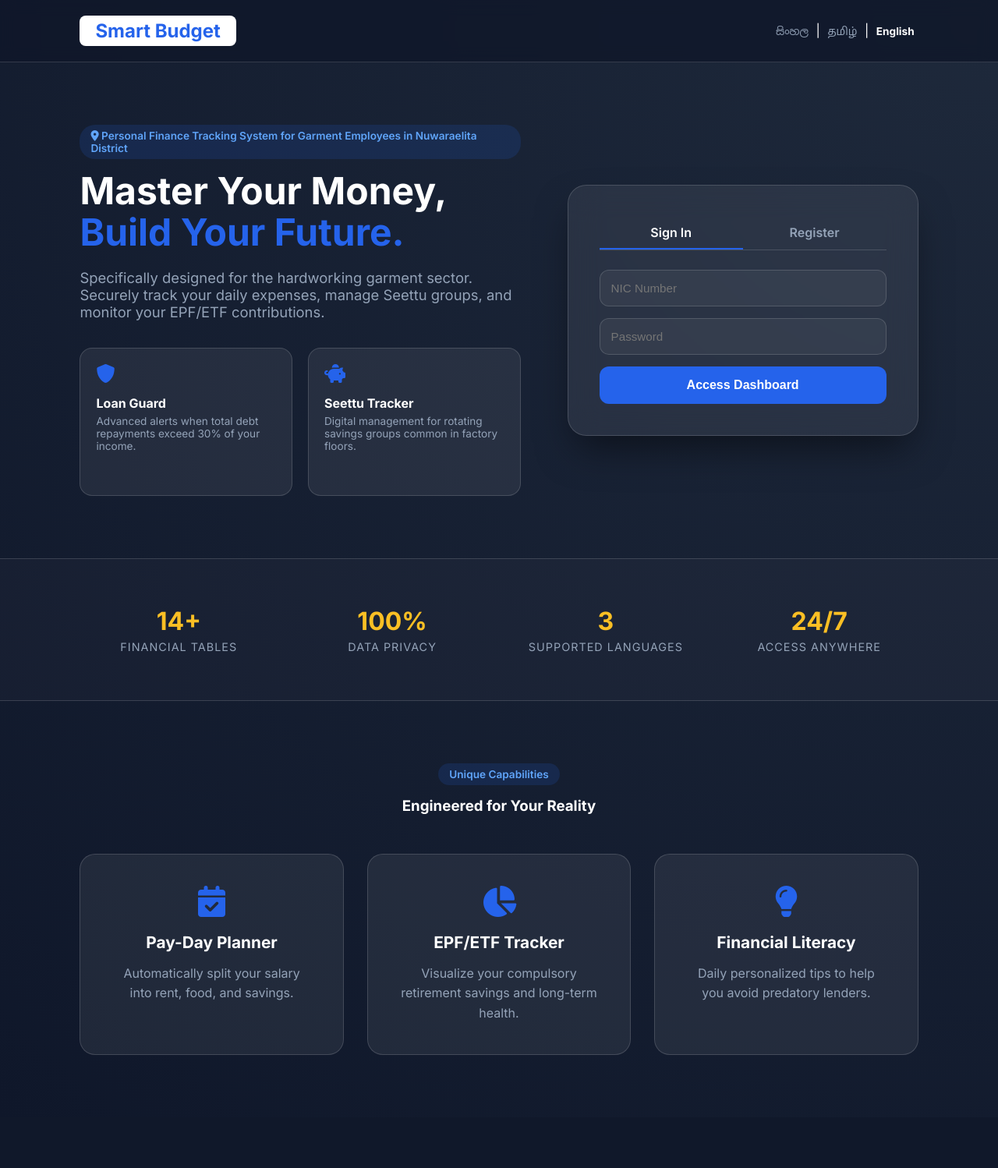
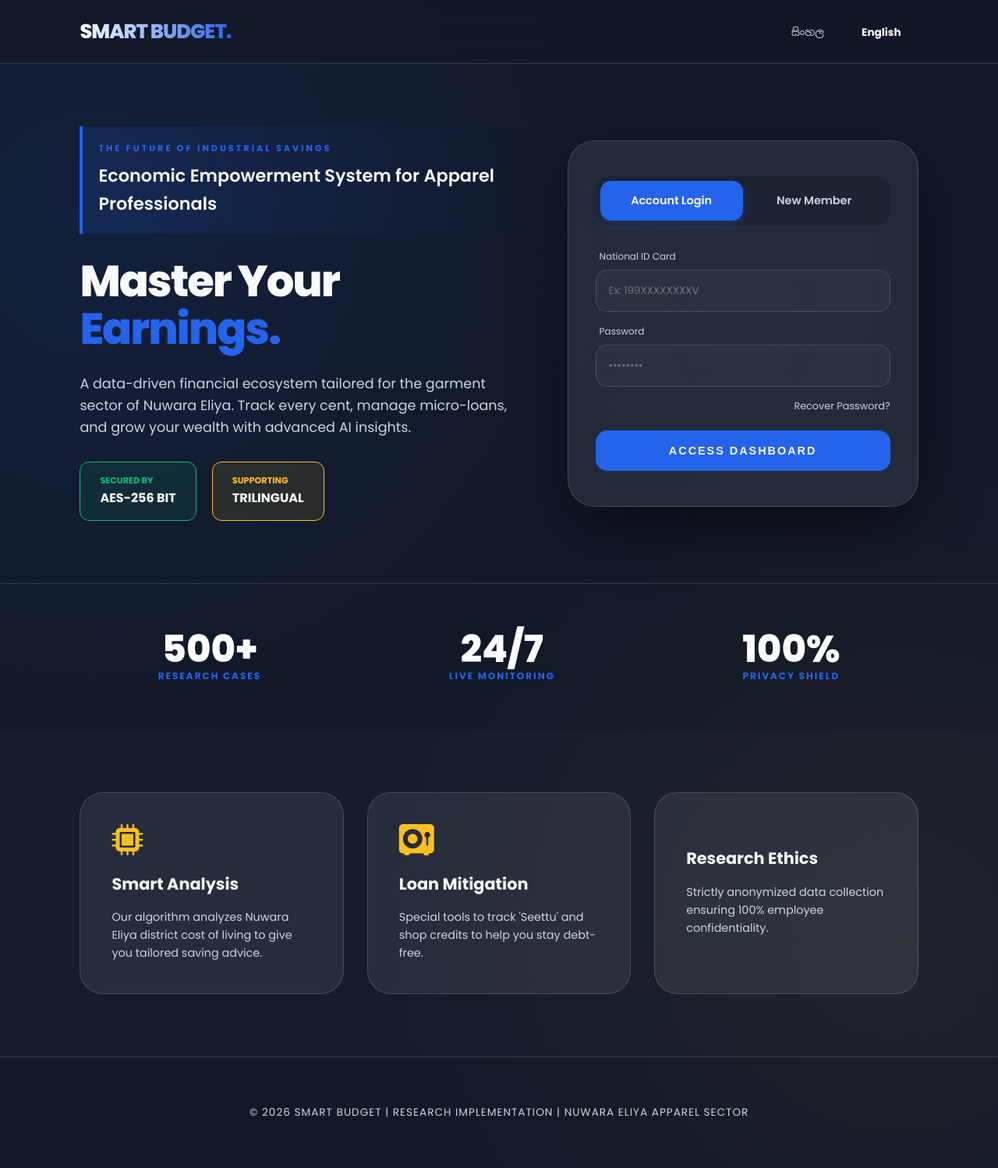
Before and after one commit to DilushaRathnayake/Final-Project, a PHP site: page /index.php in a window 1280 px wide. Shown: the whole page at 78% size. Before the commit the page ends 1353 px from the top, so only its background shows below. Run offline with PHP 8.4, Linux system fonts and the light colour scheme.

Commit message:
Update index.php

```diff
--- a/index.php
+++ b/index.php
@@ -11,250 +11,283 @@ if(isset($_SESSION['user_id'])) {
 <head>
     <meta charset="UTF-8">
     <meta name="viewport" content="width=device-width, initial-scale=1.0">
-    <title><?php echo $text['title']; ?></title>
+    <title>Smart Budget - <?php echo $text['title'] ?? 'Digital Financial Hub'; ?></title>
     <link rel="stylesheet" href="https://cdnjs.cloudflare.com/ajax/libs/font-awesome/6.0.0/css/all.min.css">
-    <link href="https://fonts.googleapis.com/css2?family=Inter:wght@300;400;600;700&family=Noto+Sans+Sinhala&family=Noto+Sans+Tamil&display=swap" rel="stylesheet">
+    <link href="https://fonts.googleapis.com/css2?family=Poppins:wght@300;400;500;600;700;800&family=Noto+Sans+Sinhala:wght@400;700&family=Noto+Sans+Tamil:wght@400;700&display=swap" rel="stylesheet">
 
     <style>
         :root {
             --primary-blue: #2563eb;
-            --dark-bg: #0f172a;
-            --glass: rgba(255, 255, 255, 0.07);
-            --glass-border: rgba(255, 255, 255, 0.15);
+            --accent-glow: rgba(59, 130, 246, 0.4);
+            /* --- THAWATH LIGHT COLOR THEME EKAK --- */
+            --dark-bg: #111827; /* Kalin thibbe #030712 */
+            --glass: rgba(255, 255, 255, 0.08); /* Contrasting clarity wadi kala */
+            --glass-border: rgba(255, 255, 255, 0.15); /* Clarity wadi kala */
             --accent-gold: #fbbf24;
+            --success-green: #10b981;
+            --text-main: #f8fafc;
+            --text-dim: #cbd5e1; /* Lights thawa wenas kala */
         }
 
         * { margin: 0; padding: 0; box-sizing: border-box; }
+
         body {
-            background: radial-gradient(circle at top right, #1e293b, #0f172a);
-            color: white;
-            font-family: 'Inter', 'Noto Sans Sinhala', 'Noto Sans Tamil', sans-serif;
+            background: var(--dark-bg);
+            background-image:
+                radial-gradient(circle at 10% 20%, rgba(37, 99, 235, 0.1) 0%, transparent 40%),
+                radial-gradient(circle at 90% 80%, rgba(251, 191, 36, 0.05) 0%, transparent 40%);
+            color: var(--text-main);
+            font-family: 'Poppins', 'Noto Sans Sinhala', sans-serif;
+            line-height: 1.6;
             min-height: 100vh;
             overflow-x: hidden;
         }
 
+        /* Animated Loader */
+        #otp-loader {
+            display: none; position: fixed; top: 0; left: 0; width: 100%; height: 100%;
+            background: rgba(17, 24, 39, 0.98); z-index: 10001; justify-content: center; align-items: center; flex-direction: column;
+        }
+        .spinner {
+            width: 60px; height: 60px; border: 3px solid transparent; border-top-color: var(--primary-blue);
+            border-radius: 50%; animation: spin 0.8s cubic-bezier(0.68, -0.55, 0.265, 1.55) infinite;
+            box-shadow: 0 0 15px var(--accent-glow);
+        }
+        @keyframes spin { to { transform: rotate(360deg); } }
+
+        /* Navbar Enhancement */
         nav {
             display: flex; justify-content: space-between; align-items: center; padding: 20px 8%;
-            background: rgba(15, 23, 42, 0.8); backdrop-filter: blur(10px);
+            background: rgba(17, 24, 39, 0.7); backdrop-filter: blur(20px);
             position: sticky; top: 0; z-index: 1000; border-bottom: 1px solid var(--glass-border);
         }
         .logo-badge {
-            background: white; color: var(--primary-blue);
-            padding: 5px 20px; border-radius: 8px; font-weight: 800; font-size: 1.5rem;
-        }
-        .lang-switch a {
-            font-size: 0.85rem;
-            color: #94a3b8;
-            text-decoration: none;
-            margin: 0 5px;
-            transition: 0.3s;
-        }
-        .lang-switch a.active { color: white; font-weight: bold; }
-
-        .hero-container {
-            display: flex; align-items: center; justify-content: center;
-            padding: 80px 8%; gap: 60px; flex-wrap: wrap;
+            font-size: 1.6rem; font-weight: 800; letter-spacing: -1px;
+            background: linear-gradient(to right, #fff, var(--primary-blue));
+            -webkit-background-clip: text; -webkit-text-fill-color: transparent;
         }
 
+        .lang-switch a { font-size: 0.85rem; color: var(--text-dim); text-decoration: none; margin: 0 12px; transition: 0.3s; padding: 5px 10px; border-radius: 8px; }
+        .lang-switch a:hover { background: var(--glass); color: white; }
+
+        .hero-container { display: flex; align-items: center; justify-content: center; padding: 80px 8%; gap: 60px; flex-wrap: wrap; }
+
         .hero-text { flex: 1; max-width: 600px; }
-        .hero-text h2 { font-size: 3rem; margin-bottom: 20px; line-height: 1.1; }
-        .hero-text p { color: #94a3b8; font-size: 1.15rem; margin-bottom: 35px; }
+        .topic-highlight {
+            background: linear-gradient(90deg, rgba(37, 99, 235, 0.15), transparent);
+            border-left: 4px solid var(--primary-blue);
+            padding: 20px; margin-bottom: 30px; border-radius: 0 16px 16px 0;
+            backdrop-filter: blur(10px);
+        }
+        .topic-highlight span { text-transform: uppercase; letter-spacing: 3px; font-size: 0.7rem; color: var(--primary-blue); font-weight: 700; margin-bottom: 8px; display: block; }
+        .topic-highlight h1 { font-size: 1.4rem; font-weight: 600; color: var(--text-main); }
 
+        .hero-text h2 { font-size: 3.5rem; margin-bottom: 25px; line-height: 1.1; font-weight: 800; letter-spacing: -2px; }
+        .hero-text p { color: var(--text-dim); font-size: 1.1rem; margin-bottom: 30px; }
+
+        /* Auth Card Premium Styling */
         .auth-card {
-            background: var(--glass); backdrop-filter: blur(20px);
-            border: 1px solid var(--glass-border); border-radius: 24px;
-            width: 100%; max-width: 450px; padding: 40px;
-            box-shadow: 0 25px 50px -12px rgba(0,0,0,0.5);
+            background: var(--glass); backdrop-filter: blur(30px);
+            border: 1px solid var(--glass-border); border-radius: 35px;
+            width: 100%; max-width: 450px; padding: 45px 35px;
+            box-shadow: 0 30px 80px -15px rgba(0,0,0,0.6);
+            position: relative; overflow: hidden;
+        }
+        .auth-card::before {
+            content: ''; position: absolute; top: -50%; left: -50%; width: 200%; height: 200%;
+            background: radial-gradient(circle, rgba(37, 99, 235, 0.03) 0%, transparent 70%);
+            pointer-events: none;
         }
 
-        .tabs { display: flex; margin-bottom: 25px; border-bottom: 1px solid var(--glass-border); }
-        .tab {
-            flex: 1; text-align: center; padding: 10px; cursor: pointer;
-            color: #94a3b8; transition: 0.3s; font-weight: 600;
-        }
-        .tab.active { color: white; border-bottom: 2px solid var(--primary-blue); }
+        .tabs { display: flex; margin-bottom: 30px; background: rgba(0,0,0,0.2); border-radius: 18px; padding: 6px; }
+        .tab { flex: 1; text-align: center; padding: 14px; cursor: pointer; color: var(--text-dim); font-weight: 600; border-radius: 14px; transition: 0.4s cubic-bezier(0.4, 0, 0.2, 1); font-size: 0.9rem; }
+        .tab.active { background: var(--primary-blue); color: white; box-shadow: 0 4px 12px rgba(37, 99, 235, 0.3); }
 
         .form-section { display: none; }
-        .form-section.active { display: block; }
+        .form-section.active { display: block; animation: slideUp 0.5s ease; }
+        @keyframes slideUp { from { opacity: 0; transform: translateY(20px); } to { opacity: 1; transform: translateY(0); } }
 
         input, select {
-            width: 100%; padding: 14px; margin-bottom: 15px; border-radius: 12px;
-            border: 1px solid var(--glass-border); background: rgba(255,255,255,0.05);
-            color: white; outline: none; font-size: 0.95rem; transition: 0.3s;
+            width: 100%; padding: 16px; margin-bottom: 15px; border-radius: 15px;
+            border: 1px solid var(--glass-border); background: rgba(255,255,255,0.03);
+            color: white; outline: none; transition: 0.3s; font-family: 'Poppins', sans-serif;
         }
-        input:focus { border-color: var(--primary-blue); background: rgba(255,255,255,0.1); }
-        option { background: #1e293b; color: white; }
+        input:focus { border-color: var(--primary-blue); box-shadow: 0 0 10px rgba(37, 99, 235, 0.1); background: rgba(255,255,255,0.06); }
 
         .btn-auth {
-            width: 100%; padding: 15px; background: var(--primary-blue);
-            color: white; border: none; border-radius: 12px;
-            font-weight: 600; cursor: pointer; transition: 0.3s; font-size: 1rem;
+            width: 100%; padding: 18px; background: var(--primary-blue); color: white; border: none;
+            border-radius: 15px; font-weight: 700; cursor: pointer; text-transform: uppercase;
+            letter-spacing: 2px; font-size: 0.9rem; transition: 0.4s;
         }
-        .btn-auth:hover { background: #1d4ed8; transform: translateY(-2px); box-shadow: 0 10px 20px rgba(37, 99, 235, 0.3); }
+        .btn-auth:hover { transform: translateY(-3px); box-shadow: 0 10px 25px rgba(37, 99, 235, 0.4); }
 
-        .stats-grid {
-            display: grid; grid-template-columns: repeat(auto-fit, minmax(200px, 1fr));
-            gap: 20px; padding: 40px 8%; background: rgba(255,255,255,0.02);
-            border-top: 1px solid var(--glass-border); border-bottom: 1px solid var(--glass-border);
+        .forgot-pw {
+            display: block; text-align: right; font-size: 0.8rem; color: var(--text-dim);
+            text-decoration: none; margin-bottom: 20px; transition: 0.3s;
         }
-        .stat-item { text-align: center; padding: 20px; }
-        .stat-item h3 { font-size: 2rem; color: var(--accent-gold); margin-bottom: 5px; }
-        .stat-item p { color: #94a3b8; font-size: 0.9rem; text-transform: uppercase; letter-spacing: 1px; }
+        .forgot-pw:hover { color: var(--primary-blue); }
 
-        .features-section { padding: 80px 8%; text-align: center; }
-        .features-grid {
+        /* Stats Bar & Details */
+        .details-grid {
             display: grid; grid-template-columns: repeat(auto-fit, minmax(280px, 1fr));
-            gap: 30px; margin-top: 50px;
+            gap: 30px; padding: 80px 8%; background: rgba(255,255,255,0.01);
         }
-        .feature-card {
-            background: var(--glass); padding: 40px; border-radius: 20px;
-            border: 1px solid var(--glass-border); transition: 0.3s;
+        .info-card {
+            padding: 40px; border-radius: 30px; background: var(--glass);
+            border: 1px solid var(--glass-border); transition: 0.4s;
         }
-        .feature-card:hover { transform: translateY(-10px); border-color: var(--primary-blue); }
-        .feature-card i { font-size: 2.5rem; color: var(--primary-blue); margin-bottom: 20px; }
-        .feature-card h4 { margin-bottom: 15px; font-size: 1.3rem; }
-        .feature-card p { color: #94a3b8; line-height: 1.6; }
+        .info-card:hover { border-color: var(--primary-blue); transform: translateY(-10px); }
+        .info-card i { font-size: 2.5rem; color: var(--accent-gold); margin-bottom: 20px; }
+        .info-card h4 { font-size: 1.3rem; margin-bottom: 15px; }
+        .info-card p { color: var(--text-dim); font-size: 0.9rem; }
 
-        .feature-tag {
-            display: inline-block; padding: 6px 14px; background: rgba(37,99,235,0.15);
-            border-radius: 20px; font-size: 0.85rem; margin-bottom: 15px; color: #60a5fa; font-weight: 600;
+        .professional-bar {
+            display: flex; justify-content: space-around; flex-wrap: wrap;
+            padding: 60px 8%; border-top: 1px solid var(--glass-border); gap: 40px;
         }
+        .stat-box { text-align: center; }
+        .stat-box h3 { font-size: 3rem; color: white; font-weight: 800; line-height: 1; }
+        .stat-box p { color: var(--primary-blue); font-weight: 700; text-transform: uppercase; font-size: 0.75rem; letter-spacing: 2px; }
+
+        footer { text-align: center; padding: 60px; border-top: 1px solid var(--glass-border); color: var(--text-dim); font-size: 0.85rem; letter-spacing: 1px; }
     </style>
 </head>
 <body>
 
+<div id="otp-loader">
+    <div class="spinner"></div>
+    <p style="margin-top: 25px; font-weight: 600; letter-spacing: 2px; color: var(--primary-blue);">ENCRYPTING SESSION</p>
+</div>
+
 <nav>
-    <div class="logo-badge">Smart Budget</div>
+    <div class="logo-badge">SMART BUDGET.</div>
     <div class="lang-switch">
-        <a href="?lang=si" class="<?php echo $current_lang == 'si' ? 'active' : ''; ?>">සිංහල</a> |
-        <a href="?lang=ta" class="<?php echo $current_lang == 'ta' ? 'active' : ''; ?>">தமிழ்</a> |
-        <a href="?lang=en" class="<?php echo $current_lang == 'en' ? 'active' : ''; ?>">English</a>
+        <a href="?lang=si">සිංහල</a>
+        <a href="?lang=en" style="color: white; font-weight: 700;">English</a>
     </div>
 </nav>
 
 <div class="hero-container">
     <div class="hero-text">
-        <span class="feature-tag"><i class="fas fa-map-marker-alt"></i> Personal Finance Tracking System for Garment Employees in Nuwaraelita District</span>
-        <h2><?php echo $text['hero_h2']; ?></h2>
-        <p><?php echo $text['hero_p']; ?></p>
+        <div class="topic-highlight">
+            <span>The Future of Industrial Savings</span>
+            <h1>Economic Empowerment System for Apparel Professionals</h1>
+        </div>
+        <h2>Master Your <br><span style="color: var(--primary-blue);">Earnings.</span></h2>
+        <p>A data-driven financial ecosystem tailored for the garment sector of Nuwara Eliya. Track every cent, manage micro-loans, and grow your wealth with advanced AI insights.</p>
 
-        <div style="display: grid; grid-template-columns: 1fr 1fr; gap: 20px;">
-            <div style="background:var(--glass); padding:20px; border-radius:16px; border: 1px solid var(--glass-border);">
-                <i class="fas fa-shield-alt" style="color:var(--primary-blue); font-size: 1.5rem;"></i>
-                <h4 style="margin-top:15px"><?php echo $text['loan_guard']; ?></h4>
-                <p style="font-size:0.85rem; color:#94a3b8; margin-top: 5px;"><?php echo $text['loan_p']; ?></p>
+        <div style="display: flex; gap: 20px; margin-top: 20px;">
+            <div style="padding: 15px 25px; border-radius: 12px; background: rgba(16, 185, 129, 0.1); border: 1px solid var(--success-green);">
+                <span style="display:block; font-size:0.7rem; color:var(--success-green); font-weight:700;">SECURED BY</span>
+                <span style="font-weight:700;">AES-256 BIT</span>
             </div>
-            <div style="background:var(--glass); padding:20px; border-radius:16px; border: 1px solid var(--glass-border);">
-                <i class="fas fa-piggy-bank" style="color:var(--primary-blue); font-size: 1.5rem;"></i>
-                <h4 style="margin-top:15px"><?php echo $text['seettu']; ?></h4>
-                <p style="font-size:0.85rem; color:#94a3b8; margin-top: 5px;"><?php echo $text['seettu_p']; ?></p>
+            <div style="padding: 15px 25px; border-radius: 12px; background: rgba(251, 191, 36, 0.1); border: 1px solid var(--accent-gold);">
+                <span style="display:block; font-size:0.7rem; color:var(--accent-gold); font-weight:700;">SUPPORTING</span>
+                <span style="font-weight:700;">TRILINGUAL</span>
             </div>
         </div>
     </div>
 
     <div class="auth-card">
         <div class="tabs">
-            <div class="tab active" onclick="switchTab('login')"><?php echo $text['tab_login']; ?></div>
-            <div class="tab" onclick="switchTab('register')"><?php echo $text['tab_register']; ?></div>
+            <div class="tab active" id="tab-login" onclick="switchTab('login')">Account Login</div>
+            <div class="tab" id="tab-register" onclick="switchTab('register')">New Member</div>
         </div>
 
         <div id="login" class="form-section active">
-            <form action="auth_logic.php" method="POST">
-                <input type="text" name="nic" placeholder="<?php echo $text['nic']; ?>" required>
-                <input type="password" name="password" placeholder="<?php echo $text['password']; ?>" required>
-                <button type="submit" name="login" class="btn-auth"><?php echo $text['btn_login']; ?></button>
+            <form action="auth_logic.php" method="POST" onsubmit="showLoader()">
+                <label style="font-size: 0.75rem; color: var(--text-dim); margin-left: 5px; margin-bottom: 8px; display: block;">National ID Card</label>
+                <input type="text" name="nic" placeholder="Ex: 199XXXXXXXXV" required>
+
+                <label style="font-size: 0.75rem; color: var(--text-dim); margin-left: 5px; margin-bottom: 8px; display: block;">Password</label>
+                <input type="password" name="password" placeholder="••••••••" required>
+
+                <a href="#" class="forgot-pw" onclick="switchTab('forgot')">Recover Password?</a>
+
+                <button type="submit" name="login" class="btn-auth">Access Dashboard</button>
             </form>
         </div>
 
         <div id="register" class="form-section">
-            <form action="auth_logic.php" method="POST">
-                <input type="text" name="full_name" placeholder="<?php echo $text['full_name']; ?>" required>
-                <input type="text" name="nic" placeholder="<?php echo $text['nic']; ?>" required>
-                <input type="text" name="factory" placeholder="<?php echo $text['factory']; ?>">
+            <form action="auth_logic.php" method="POST" onsubmit="showLoader()">
+                <input type="text" name="full_name" placeholder="Full Name (Official)" required>
+                <div style="display: grid; grid-template-columns: 1fr 1fr; gap: 15px;">
+                    <input type="text" name="nic" placeholder="NIC Number" required>
+                    <input type="text" name="factory" placeholder="Factory Name">
+                </div>
+                <select name="dept" required>
+                    <option value="" disabled selected>Work Department</option>
+                    <option value="Production">Production / Sewing</option>
+                    <option value="QC">Quality Control (QC)</option>
+                    <option value="HR">HR & Admin</option>
+                    <option value="Cutting">Cutting Section</option>
+                </select>
+                <input type="email" name="email" placeholder="Email (For OTP Security)" required>
+                <select name="role" required>
+                    <option value="user">Individual Member</option>
+                    <option value="supervisor">Floor Supervisor</option>
+                </select>
+                <input type="password" name="password" placeholder="Set Secure Password" required>
+                <button type="submit" name="register" class="btn-auth">Initialize Account</button>
+            </form>
+        </div>
 
-                <select name="dept" required>
-    <option value="" disabled selected>Select Department</option>
-    <option value="Sewigning">Sewigning</option>
-    <option value="Design & Sampling">Design & Sampling</option>
-    <option value="Production">Production / Sewing</option>
-    <option value="Cutting">Cutting</option>
-    <option value="Quality Control">Quality Control (QC)</option>
-    <option value="Finishing">Finishing</option>
-    <option value="Planning">Planning</option>
-    <option value="HR">Human Resources (HR)</option>
-    <option value="Finance">Finance & Accounting</option>
-    <option value="Stores">Stores / Inventory</option>
-    <option value="Maintenance">Maintenance</option>
-    <option value="Procurement">Procurement / Purchasing</option>
-    <option value="Logistics">Shipping / Logistics</option>
-</select>
-
-                <input type="email" name="email" placeholder="Enter Email Address" required>
-
-                <select name="role" required>
-                    <option value="" disabled selected><?php echo $text['role_select']; ?></option>
-                    <option value="user"><?php echo $text['role_user']; ?></option>
-                    <option value="supervisor"><?php echo $text['role_super']; ?></option>
-                    <option value="admin"><?php echo $text['role_admin']; ?></option>
-                </select>
-
-                <input type="password" name="password" placeholder="<?php echo $text['password']; ?>" required>
-                <button type="submit" name="register" class="btn-auth"><?php echo $text['btn_register']; ?></button>
+        <div id="forgot" class="form-section">
+            <h3 style="margin-bottom: 10px; font-size: 1.4rem; text-align: center;">Reset Key</h3>
+            <p style="font-size: 0.85rem; color: var(--text-dim); margin-bottom: 25px; text-align: center;">Enter your email to receive a secure recovery OTP.</p>
+            <form action="auth_logic.php" method="POST" onsubmit="showLoader()">
+                <input type="email" name="reset_email" placeholder="Registered Email Address" required>
+                <button type="submit" name="forgot_password" class="btn-auth">Send Recovery OTP</button>
+                <div style="text-align: center; margin-top: 20px;">
+                    <a href="#" style="color: var(--text-dim); font-size: 0.85rem; text-decoration: none;" onclick="switchTab('login')">Return to Login</a>
+                </div>
             </form>
         </div>
     </div>
 </div>
 
-<div class="stats-grid">
-    <div class="stat-item">
-        <h3>14+</h3>
-        <p><?php echo $text['stats_tables']; ?></p>
+<div class="professional-bar">
+    <div class="stat-box"><h3>500+</h3><p>Research Cases</p></div>
+    <div class="stat-box"><h3>24/7</h3><p>Live Monitoring</p></div>
+    <div class="stat-box"><h3>100%</h3><p>Privacy Shield</p></div>
+</div>
+
+<div class="details-grid">
+    <div class="info-card">
+        <i class="fas fa-microchip"></i>
+        <h4>Smart Analysis</h4>
+        <p>Our algorithm analyzes Nuwara Eliya district cost of living to give you tailored saving advice.</p>
     </div>
-    <div class="stat-item">
-        <h3>100%</h3>
-        <p><?php echo $text['stats_privacy']; ?></p>
+    <div class="info-card">
+        <i class="fas fa-vault"></i>
+        <h4>Loan Mitigation</h4>
+        <p>Special tools to track 'Seettu' and shop credits to help you stay debt-free.</p>
     </div>
-    <div class="stat-item">
-        <h3>3</h3>
-        <p><?php echo $text['stats_lang']; ?></p>
-    </div>
-    <div class="stat-item">
-        <h3>24/7</h3>
-        <p><?php echo $text['stats_access']; ?></p>
+    <div class="info-card">
+        <i class="fas fa-shield-halved"></i>
+        <h4>Research Ethics</h4>
+        <p>Strictly anonymized data collection ensuring 100% employee confidentiality.</p>
     </div>
 </div>
 
-<section class="features-section">
-    <span class="feature-tag">Unique Capabilities</span>
-    <h3><?php echo $text['feat_h3']; ?></h3>
-
-    <div class="features-grid">
-        <div class="feature-card">
-            <i class="fas fa-calendar-check"></i>
-            <h4><?php echo $text['feat1_h4']; ?></h4>
-            <p><?php echo $text['feat1_p']; ?></p>
-        </div>
-        <div class="feature-card">
-            <i class="fas fa-chart-pie"></i>
-            <h4><?php echo $text['feat2_h4']; ?></h4>
-            <p><?php echo $text['feat2_p']; ?></p>
-        </div>
-        <div class="feature-card">
-            <i class="fas fa-lightbulb"></i>
-            <h4><?php echo $text['feat3_h4']; ?></h4>
-            <p><?php echo $text['feat3_p']; ?></p>
-        </div>
-    </div>
-</section>
+<footer>
+    &copy; 2026 SMART BUDGET | RESEARCH IMPLEMENTATION | NUWARA ELIYA APPAREL SECTOR
+</footer>
 
 <script>
     function switchTab(tabId) {
+        document.querySelectorAll('.form-section').forEach(s => s.classList.remove('active'));
         document.querySelectorAll('.tab').forEach(t => t.classList.remove('active'));
-        document.querySelectorAll('.form-section').forEach(s => s.classList.remove('active'));
-        event.currentTarget.classList.add('active');
+
         document.getElementById(tabId).classList.add('active');
+
+        if(tabId === 'login' || tabId === 'forgot') {
+            document.getElementById('tab-login').classList.add('active');
+        } else if(tabId === 'register') {
+            document.getElementById('tab-register').classList.add('active');
+        }
     }
+    function showLoader() { document.getElementById('otp-loader').style.display = 'flex'; }
 </script>
-
 </body>
 </html>
```
